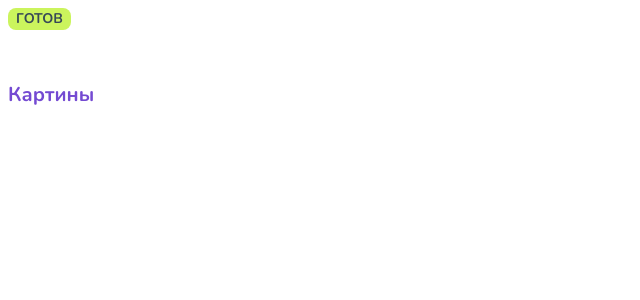
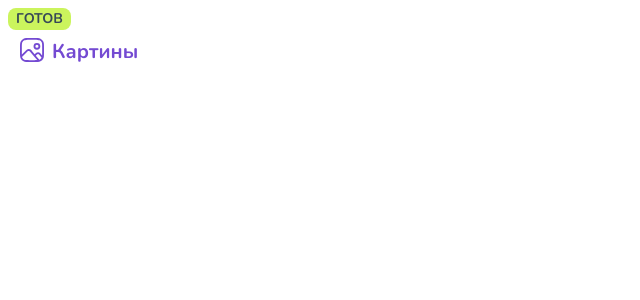
Before and after one commit to SergeyLuzik/My-Holst-CRM-ERP, a React app: page / in a window 1280 px wide. Shown: the top 300 px of the page, without its empty margins (0-640 px from the left). Built offline with nearby package versions, Linux system fonts and the light colour scheme.

Commit message:
feat: add styles to MenuItem component

```diff
--- a/src/components/ui/MenuItem/styles.js
+++ b/src/components/ui/MenuItem/styles.js
@@ -2,6 +2,8 @@ import styled from "styled-components";
 import { Link } from "../../styled";
 
 export const MenuItem = styled(Link)`
+  display: flex;
+  gap: ${({ theme }) => theme.spacings.s};
   font-size: 20px;
   font-weight: ${({ theme }) => theme.fontWeights.bold};
   color: ${({ theme }) => theme.colors.main};
@@ -13,13 +15,14 @@ export const MenuItem = styled(Link)`
     width: 24px;
     height: 24px;
     content: "";
-    mask: url(${({ icon }) => icon});
+    mask: url(${(props) => props.$icon});
     background-color: currentColor;
   }
   &:hover {
-    color: ${({ theme }) => theme.colors.extraLiteMain};
+    background-color: ${({ theme }) => theme.colors.extraLiteMain};
   }
-  &.active {
+  &:active {
     color: ${({ theme }) => theme.colors.white};
+    background-color: ${({ theme }) => theme.colors.main};
   }
 `;
```
